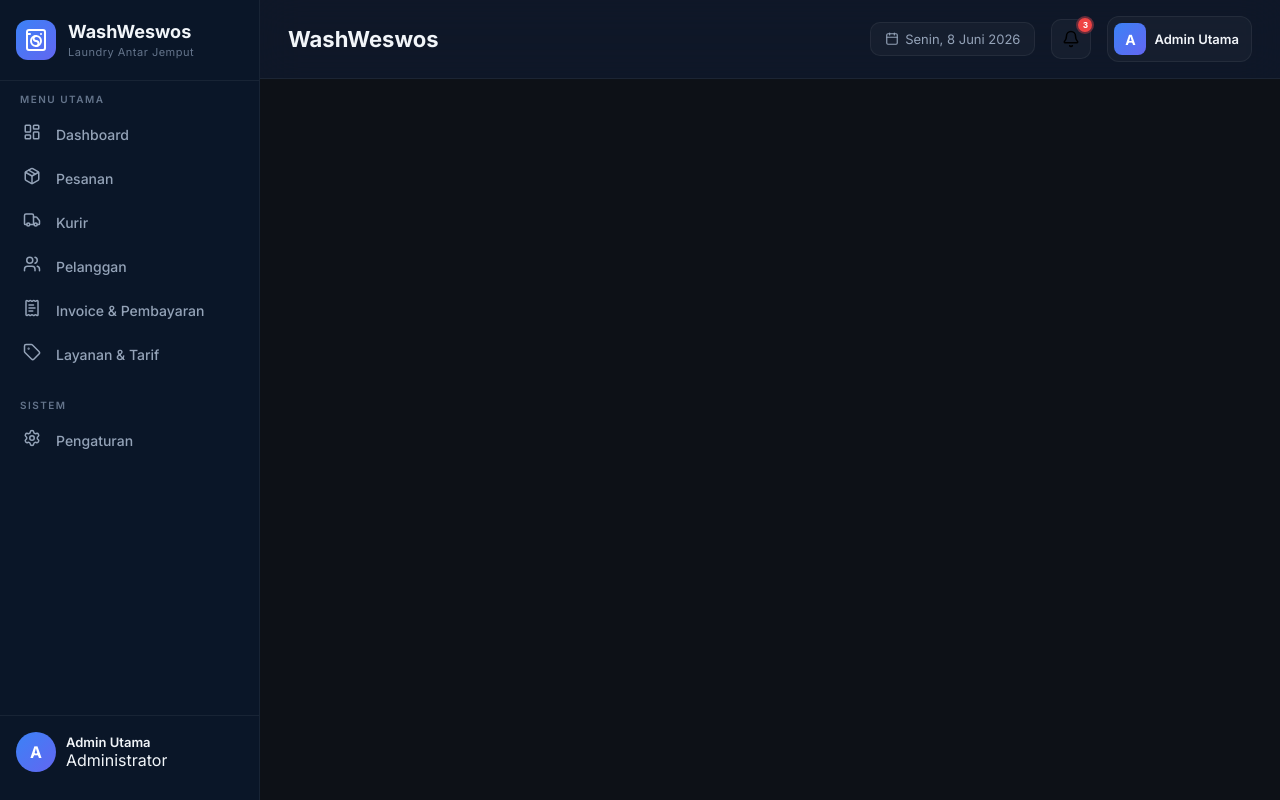
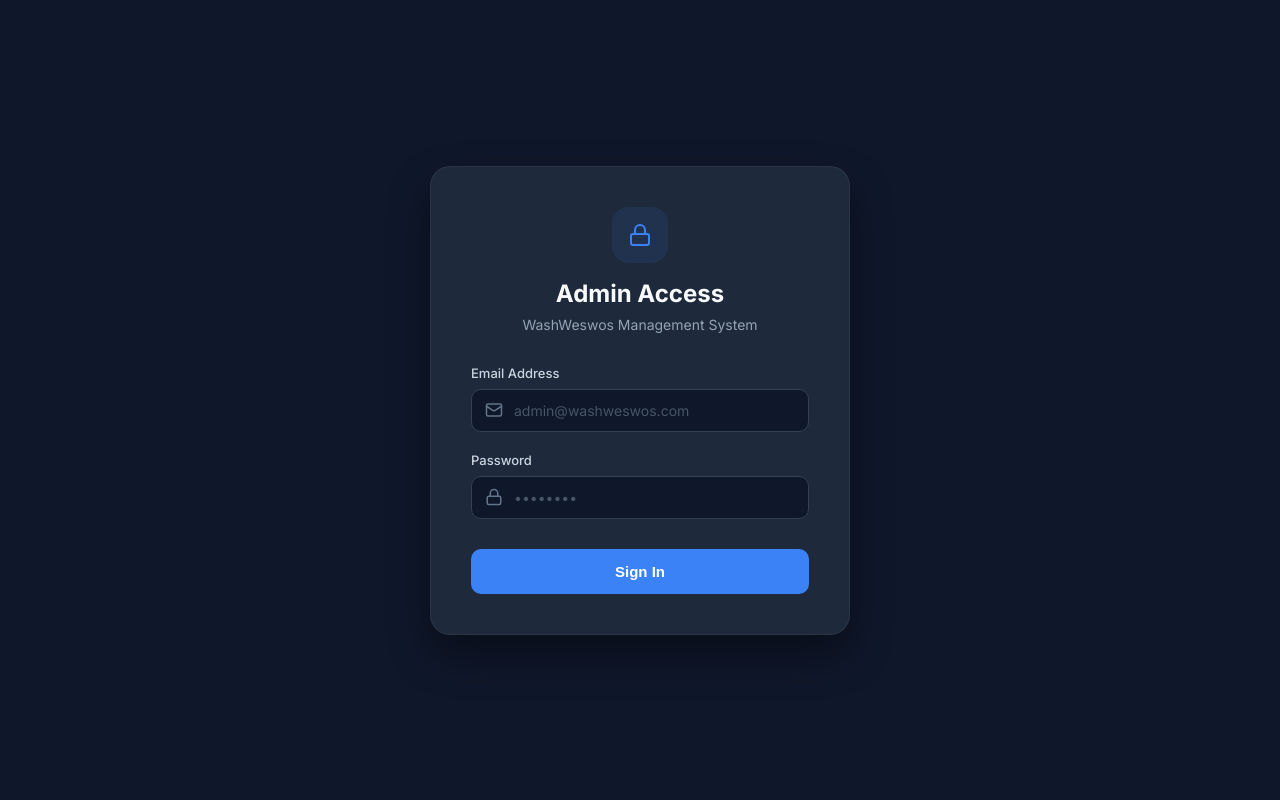
Before and after one commit to luqmanrafi/laundry-app, a React (Vite) app in the folder admin/: page /login in a window 1280 px wide. Built offline with nearby package versions, Linux system fonts and the light colour scheme.

Commit message:
feat: halaman login admin

```diff
--- a/admin/src/App.jsx
+++ b/admin/src/App.jsx
@@ -1,5 +1,5 @@
 import { useState } from 'react';
-import { BrowserRouter, Routes, Route, Navigate, useLocation } from 'react-router-dom';
+import { BrowserRouter as Router, Routes, Route, Navigate, useLocation } from 'react-router-dom';
 import Sidebar from './components/Sidebar';
 import Header from './components/Header';
 import Dashboard from './pages/Dashboard';
@@ -9,6 +9,9 @@ import Pelanggan from './pages/Pelanggan';
 import Layanan from './pages/Layanan';
 import Invoice from './pages/Invoice';
 import Pengaturan from './pages/Pengaturan';
+import Login from './pages/Login';
+import ProtectedRoute from './components/ProtectedRoute';
+import { AuthProvider } from './context/AuthContext';
 import './App.css';
 
 const pageTitles = {
@@ -40,6 +43,7 @@ function AppLayout() {
             <Route path="/layanan" element={<Layanan />} />
             <Route path="/invoice" element={<Invoice />} />
             <Route path="/pengaturan" element={<Pengaturan />} />
+            <Route path="*" element={<Navigate to="/" replace />} />
           </Routes>
         </div>
       </div>
@@ -49,10 +53,20 @@ function AppLayout() {
 
 export default function App() {
   return (
-    <BrowserRouter>
-      <Routes>
-        <Route path="/*" element={<AppLayout />} />
-      </Routes>
-    </BrowserRouter>
+    <AuthProvider>
+      <Router>
+        <Routes>
+          <Route path="/login" element={<Login />} />
+          <Route
+            path="/*"
+            element={
+              <ProtectedRoute>
+                <AppLayout />
+              </ProtectedRoute>
+            }
+          />
+        </Routes>
+      </Router>
+    </AuthProvider>
   );
 }
--- a/admin/src/components/Header.jsx
+++ b/admin/src/components/Header.jsx
@@ -1,13 +1,21 @@
 import { Calendar, Bell } from 'lucide-react';
+import { useAuth } from '../context/AuthContext';
 import './Header.css';
 
 export default function Header({ title, subtitle }) {
+  const { user } = useAuth();
+
   const today = new Date().toLocaleDateString('id-ID', {
     weekday: 'long',
     day: 'numeric',
     month: 'long',
     year: 'numeric',
   });
+
+  const getInitials = (name) => {
+    if (!name) return 'A';
+    return name.charAt(0).toUpperCase();
+  };
 
   return (
     <header className="header">
@@ -26,9 +34,9 @@ export default function Header({ title, subtitle }) {
         </button>
         <div className="header__profile">
           <div className="header__profile-avatar">
-            A
+            {getInitials(user?.nama)}
           </div>
-          <span className="header__profile-name">Admin Utama</span>
+          <span className="header__profile-name">{user?.nama || 'Admin Utama'}</span>
         </div>
       </div>
     </header>
--- /dev/null
+++ b/admin/src/components/ProtectedRoute.jsx
@@ -0,0 +1,17 @@
+import { Navigate } from 'react-router-dom';
+import { useAuth } from '../context/AuthContext';
+
+export default function ProtectedRoute({ children }) {
+  const { user, loading } = useAuth();
+
+  if (loading) {
+    return <div>Loading...</div>;
+  }
+
+  // Jika belum login atau rolenya bukan admin
+  if (!user || user.role !== 'admin') {
+    return <Navigate to="/login" replace />;
+  }
+
+  return children;
+}
--- a/admin/src/components/Sidebar.css
+++ b/admin/src/components/Sidebar.css
@@ -136,49 +136,34 @@
 .sidebar__user {
   display: flex;
   align-items: center;
-  gap: 10px;
+  gap: 12px;
+  background-color: rgba(255, 255, 255, 0.05);
+  padding: 12px;
+  border-radius: 12px;
+  overflow: hidden;
   margin-bottom: 12px;
 }
 
 .sidebar__avatar {
-  width: 40px;
-  height: 40px;
-  border-radius: 50%;
-  background: var(--accent-gradient);
+  min-width: 36px;
+  height: 36px;
+  border-radius: 10px;
+  background: linear-gradient(135deg, #8b5cf6, #3b82f6);
+  color: white;
   display: flex;
   align-items: center;
   justify-content: center;
-  font-weight: 700;
-  font-size: 16px;
-  color: #fff;
-  flex-shrink: 0;
+  font-weight: 600;
+  font-size: 14px;
 }
 
 .sidebar__user-info {
   display: flex;
   flex-direction: column;
-  overflow: hidden;
   min-width: 0;
 }
 
 .sidebar__user-name {
-  font-size: 13px;
-  font-weight: 600;
-  color: var(--text-primary);
-  white-space: nowrap;
-  overflow: hidden;
-  text-overflow: ellipsis;
-}
-
-.sidebar__user-email {
-  font-size: 11px;
-  color: var(--text-muted);
-  white-space: nowrap;
-  overflow: hidden;
-  text-overflow: ellipsis;
-}
-
-.sidebar__user-status {
   display: flex;
   align-items: center;
   gap: 4px;
--- a/admin/src/components/Sidebar.jsx
+++ b/admin/src/components/Sidebar.jsx
@@ -1,5 +1,6 @@
 import { NavLink, useLocation } from 'react-router-dom';
 import { WashingMachine, LayoutDashboard, Package, Truck, Users, ReceiptText, Tag, Settings, LogOut } from 'lucide-react';
+import { useAuth } from '../context/AuthContext';
 import './Sidebar.css';
 
 const menuUtama = [
@@ -17,6 +18,12 @@ const menuSistem = [
 
 export default function Sidebar({ collapsed, onToggle }) {
   const location = useLocation();
+  const { user, logout } = useAuth();
+
+  const getInitials = (name) => {
+    if (!name) return 'A';
+    return name.charAt(0).toUpperCase();
+  };
 
   return (
     <aside className={`sidebar ${collapsed ? 'sidebar--collapsed' : ''}`}>
@@ -74,13 +81,18 @@ export default function Sidebar({ collapsed, onToggle }) {
       </nav>
 
       <div className="sidebar__footer">
-        <div className="sidebar__user">
+        <button className="sidebar__logout-btn" onClick={logout} title="Logout">
+          <LogOut size={18} />
+          {!collapsed && <span>Logout</span>}
+        </button>
+
+        <div className="sidebar__user" style={{ marginTop: '12px' }}>
           <div className="sidebar__avatar">
-            A
+            {getInitials(user?.nama)}
           </div>
           {!collapsed && (
             <div className="sidebar__user-info">
-              <span className="sidebar__user-name">Admin Utama</span>
+              <span className="sidebar__user-name">{user?.nama || 'Admin Utama'}</span>
               <span className="sidebar__user-role">Administrator</span>
             </div>
           )}
--- /dev/null
+++ b/admin/src/context/AuthContext.jsx
@@ -0,0 +1,40 @@
+import { createContext, useState, useEffect, useContext } from 'react';
+
+const AuthContext = createContext(null);
+
+export const AuthProvider = ({ children }) => {
+  const [user, setUser] = useState(null);
+  const [loading, setLoading] = useState(true);
+
+  useEffect(() => {
+    // Check if user is logged in
+    const token = localStorage.getItem('adminToken');
+    const userData = localStorage.getItem('adminUser');
+
+    if (token && userData) {
+      setUser(JSON.parse(userData));
+    }
+
+    setLoading(false);
+  }, []);
+
+  const login = (userData, token) => {
+    setUser(userData);
+    localStorage.setItem('adminToken', token);
+    localStorage.setItem('adminUser', JSON.stringify(userData));
+  };
+
+  const logout = () => {
+    setUser(null);
+    localStorage.removeItem('adminToken');
+    localStorage.removeItem('adminUser');
+  };
+
+  return (
+    <AuthContext.Provider value={{ user, login, logout, loading }}>
+      {!loading && children}
+    </AuthContext.Provider>
+  );
+};
+
+export const useAuth = () => useContext(AuthContext);
--- /dev/null
+++ b/admin/src/pages/Login.css
@@ -0,0 +1,133 @@
+.login-container {
+  min-height: 100vh;
+  display: flex;
+  align-items: center;
+  justify-content: center;
+  background-color: #0f172a; /* Dark navy background */
+  padding: 20px;
+  font-family: 'Inter', system-ui, -apple-system, sans-serif;
+}
+
+.login-card {
+  background-color: #1e293b;
+  width: 100%;
+  max-width: 420px;
+  border-radius: 20px;
+  box-shadow: 0 20px 40px rgba(0, 0, 0, 0.4);
+  padding: 40px;
+  border: 1px solid rgba(255, 255, 255, 0.05);
+}
+
+.login-header {
+  text-align: center;
+  margin-bottom: 32px;
+}
+
+.login-logo-circle {
+  width: 56px;
+  height: 56px;
+  border-radius: 16px;
+  background: rgba(59, 130, 246, 0.1);
+  display: flex;
+  align-items: center;
+  justify-content: center;
+  margin: 0 auto 16px;
+}
+
+.login-title {
+  color: #f8fafc;
+  font-size: 24px;
+  font-weight: 700;
+  margin: 0 0 8px;
+}
+
+.login-subtitle {
+  color: #94a3b8;
+  font-size: 14px;
+  margin: 0;
+}
+
+.login-error {
+  background-color: rgba(239, 68, 68, 0.1);
+  color: #ef4444;
+  padding: 12px 16px;
+  border-radius: 8px;
+  font-size: 14px;
+  margin-bottom: 24px;
+  border: 1px solid rgba(239, 68, 68, 0.2);
+  text-align: center;
+}
+
+.login-form {
+  display: flex;
+  flex-direction: column;
+  gap: 20px;
+}
+
+.login-field {
+  display: flex;
+  flex-direction: column;
+  gap: 8px;
+}
+
+.login-field label {
+  color: #cbd5e1;
+  font-size: 13px;
+  font-weight: 500;
+}
+
+.login-input-group {
+  position: relative;
+  display: flex;
+  align-items: center;
+}
+
+.login-icon {
+  position: absolute;
+  left: 14px;
+  color: #64748b;
+}
+
+.login-input-group input {
+  width: 100%;
+  background-color: #0f172a;
+  border: 1px solid #334155;
+  color: #f8fafc;
+  padding: 12px 14px 12px 42px;
+  border-radius: 10px;
+  font-size: 14px;
+  transition: all 0.2s ease;
+  outline: none;
+}
+
+.login-input-group input:focus {
+  border-color: #3b82f6;
+  box-shadow: 0 0 0 3px rgba(59, 130, 246, 0.2);
+}
+
+.login-input-group input::placeholder {
+  color: #475569;
+}
+
+.login-button {
+  background-color: #3b82f6;
+  color: white;
+  border: none;
+  border-radius: 10px;
+  padding: 14px;
+  font-size: 15px;
+  font-weight: 600;
+  cursor: pointer;
+  margin-top: 10px;
+  transition: all 0.2s ease;
+}
+
+.login-button:hover:not(:disabled) {
+  background-color: #2563eb;
+  transform: translateY(-1px);
+}
+
+.login-button:disabled {
+  opacity: 0.7;
+  cursor: not-allowed;
+}
--- /dev/null
+++ b/admin/src/pages/Login.jsx
@@ -0,0 +1,92 @@
+import { useState } from 'react';
+import { useNavigate } from 'react-router-dom';
+import client from '../api/client';
+import { useAuth } from '../context/AuthContext';
+import { Lock, Mail } from 'lucide-react';
+import './Login.css';
+
+export default function Login() {
+  const [email, setEmail] = useState('');
+  const [password, setPassword] = useState('');
+  const [error, setError] = useState('');
+  const [loading, setLoading] = useState(false);
+  const navigate = useNavigate();
+  const { login } = useAuth();
+
+  const handleSubmit = async (e) => {
+    e.preventDefault();
+    setError('');
+    setLoading(true);
+
+    try {
+      // 1. Tembak endpoint login
+      const res = await client.post('/auth/login', { email, password });
+
+      // 2. Pastikan yang login ini adalah ADMIN
+      const userData = res.data.user;
+      if (userData.role !== 'admin') {
+        setError('Akses ditolak. Akun ini bukan administrator.');
+        setLoading(false);
+        return;
+      }
+
+      // 3. Jika valid, simpan token & state, lalu redirect ke dashboard
+      login(userData, res.data.token);
+      navigate('/', { replace: true });
+    } catch (err) {
+      setError(err.response?.data?.message || 'Gagal login. Periksa email dan password.');
+    } finally {
+      setLoading(false);
+    }
+  };
+
+  return (
+    <div className="login-container">
+      <div className="login-card">
+        <div className="login-header">
+          <div className="login-logo-circle">
+            <Lock size={24} color="#3b82f6" />
+          </div>
+          <h2 className="login-title">Admin Access</h2>
+          <p className="login-subtitle">WashWeswos Management System</p>
+        </div>
+
+        {error && <div className="login-error">{error}</div>}
+
+        <form onSubmit={handleSubmit} className="login-form">
+          <div className="login-field">
+            <label>Email Address</label>
+            <div className="login-input-group">
+              <Mail className="login-icon" size={18} />
+              <input
+                type="email"
+                value={email}
+                onChange={(e) => setEmail(e.target.value)}
+                placeholder="admin@washweswos.com"
+                required
+              />
+            </div>
+          </div>
+
+          <div className="login-field">
+            <label>Password</label>
+            <div className="login-input-group">
+              <Lock className="login-icon" size={18} />
+              <input
+                type="password"
+                value={password}
+                onChange={(e) => setPassword(e.target.value)}
+                placeholder="••••••••"
+                required
+              />
+            </div>
+          </div>
+
+          <button type="submit" className="login-button" disabled={loading}>
+            {loading ? 'Authenticating...' : 'Sign In'}
+          </button>
+        </form>
+      </div>
+    </div>
+  );
+}
```
Also changed, not shown: admin/src/api/client.js (+18 -12 lines).
